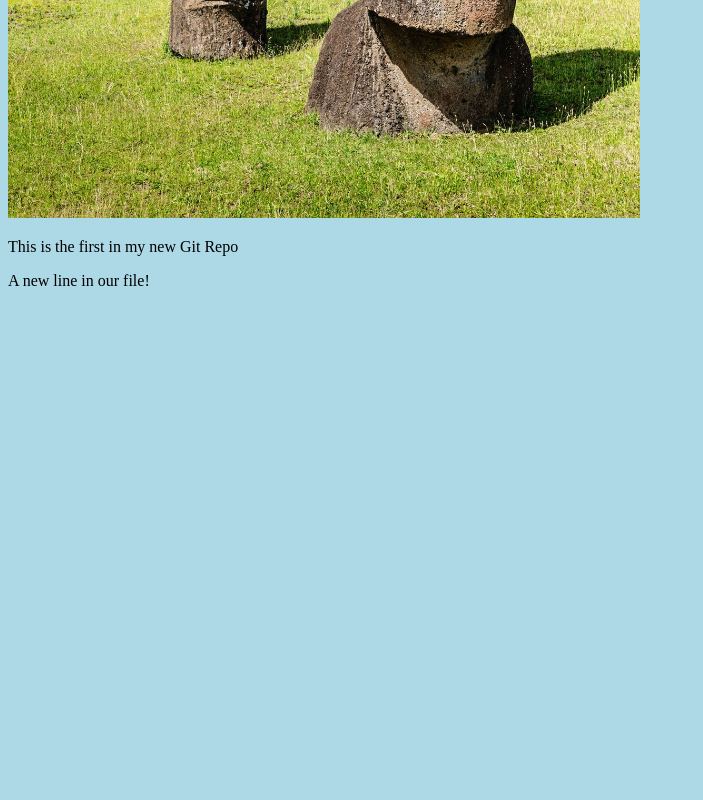
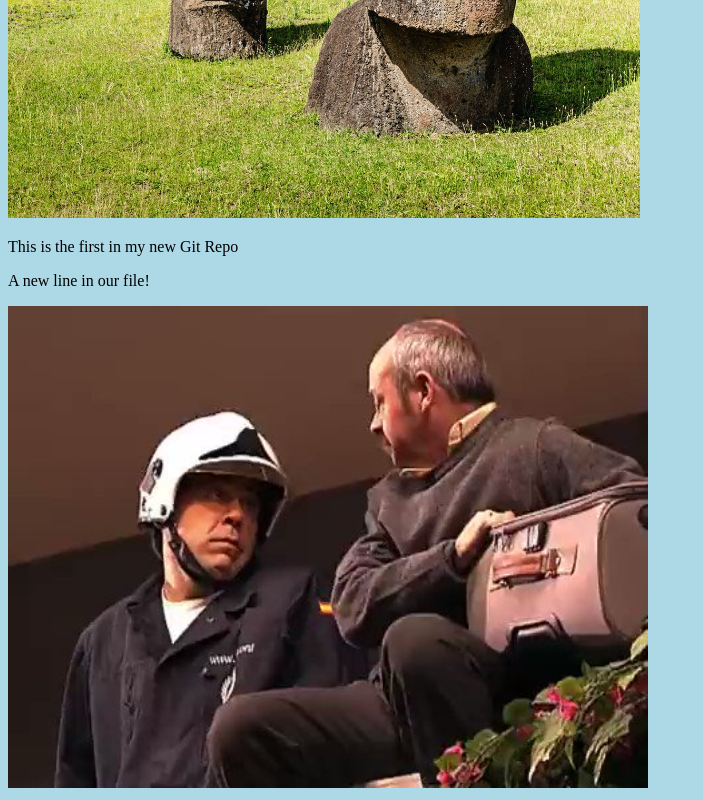
Before and after one commit to Marioxcom6/new_repositori, a plain HTML site: page index.html in a window 1280 px wide. Shown: the part 957-1757 px from the top of the page, without its empty margins (0-703 px from the left). Before the commit the page ends 1263 px from the top, so only its background shows below. Drawn offline with Linux system fonts and the light colour scheme.

Commit message:
added new image

```diff
--- a/index.html
+++ b/index.html
@@ -17,5 +17,13 @@
         </div>
     <p>This is the first in my new Git Repo</p>
     <p>A new line in our file!</p>
+
+    <div>
+        <img
+        src="xijLUsL682g8Xr1B.jpg"
+        alt="Hello Git"
+        style="width: 100%; max-width: 640px"
+        />
+        </div>
 </body>
 </html>
```
Also changed, not shown: xijLUsL682g8Xr1B.jpg (added).
